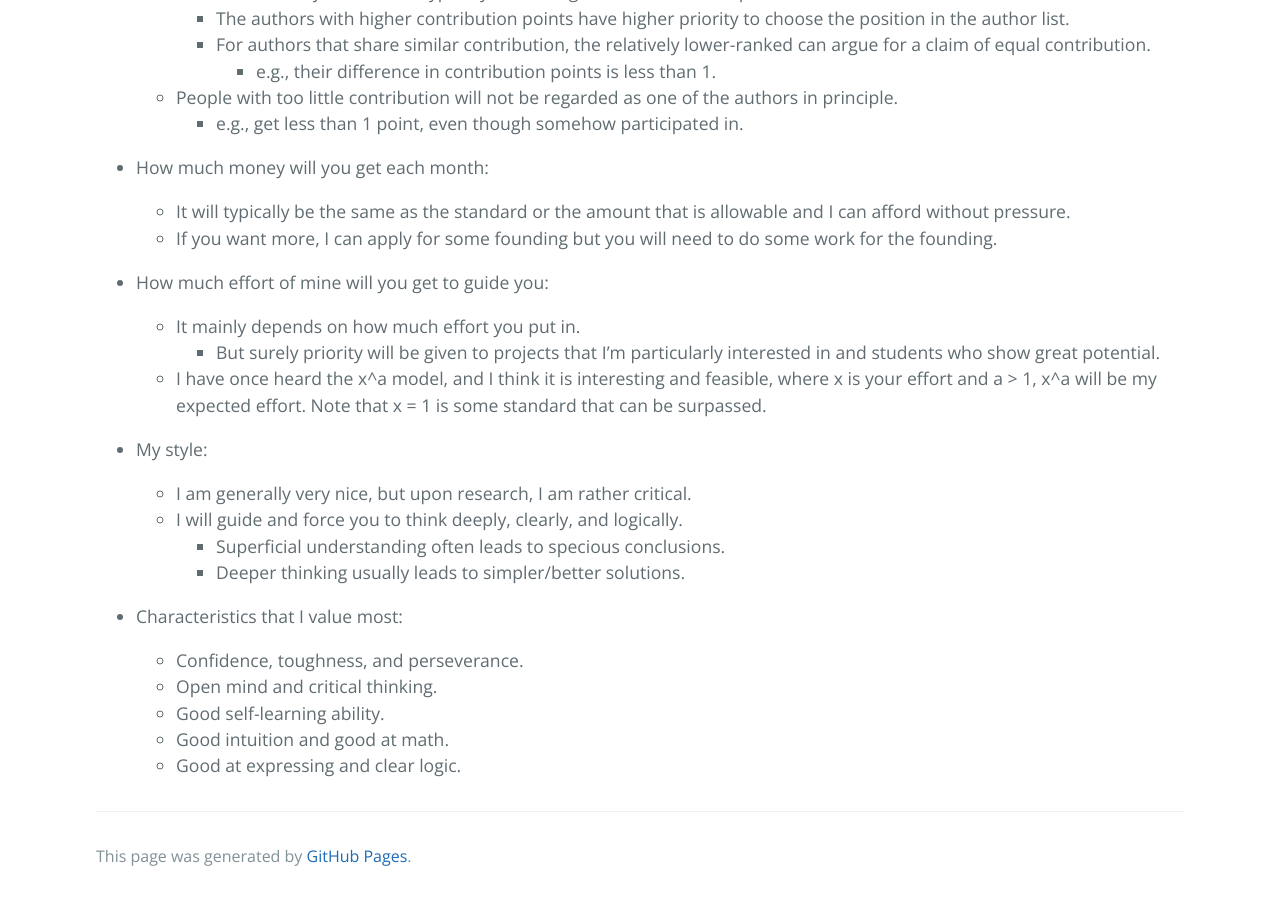
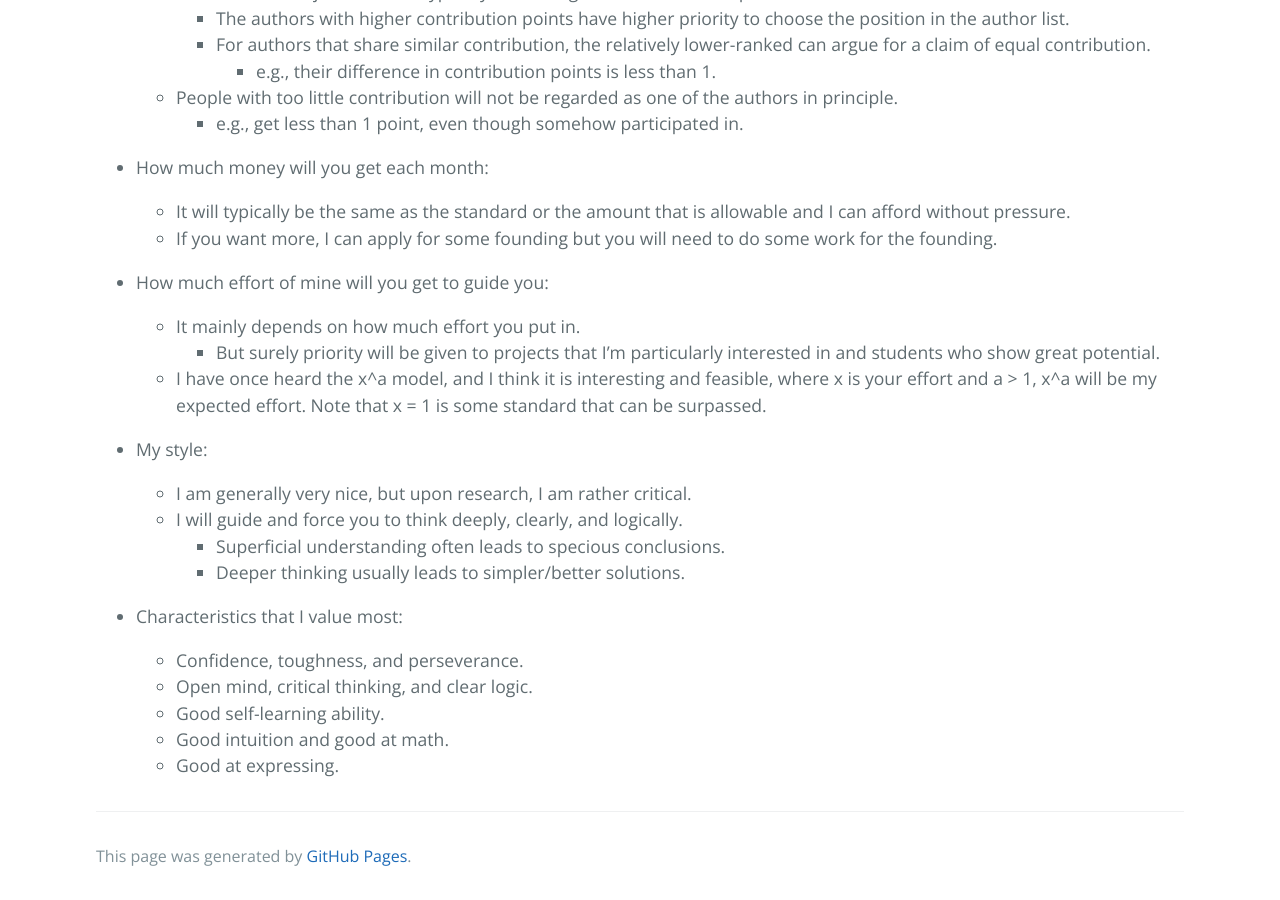
Before and after one commit to ZhimingZhou/zhimingzhou.github.io, a Jekyll site: the page built from _posts/2021-10-11-Prospective-Students.md, in a window 1280 px wide and 900 px high, scrolled down 1592 px. Built offline with Jekyll 4.4.1, drawn with Linux system fonts in a browser that asks for light colours; comment, search, counter and statistics services are not loaded.

Commit message:
Update 2021-10-11-Prospective-Students.md

```diff
--- a/_posts/2021-10-11-Prospective-Students.md
+++ b/_posts/2021-10-11-Prospective-Students.md
@@ -95,7 +95,7 @@ I’m looking for talented students with enthusiasm for fundamental research in
 - Characteristics that I value most:
 
 	- Confidence, toughness, and perseverance.
-	- Open mind and critical thinking.
+	- Open mind, critical thinking, and clear logic.
 	- Good self-learning ability.
 	- Good intuition and good at math.
-	- Good at expressing and clear logic.
+	- Good at expressing.
```
